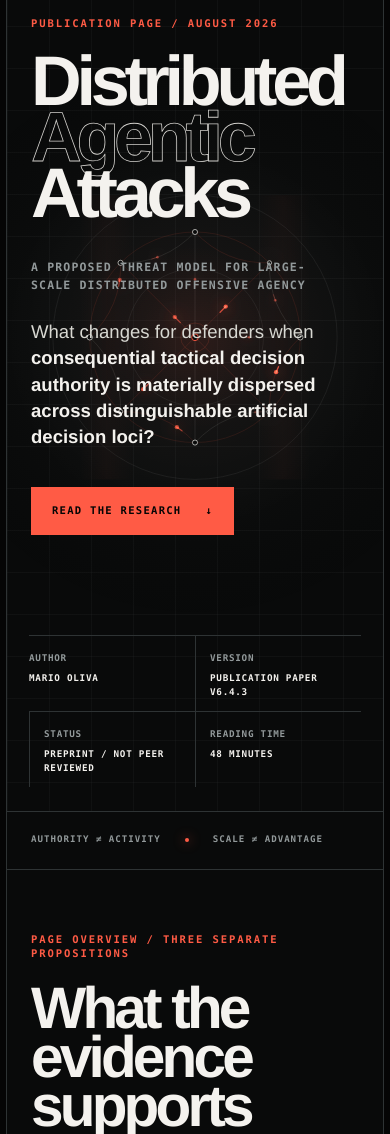
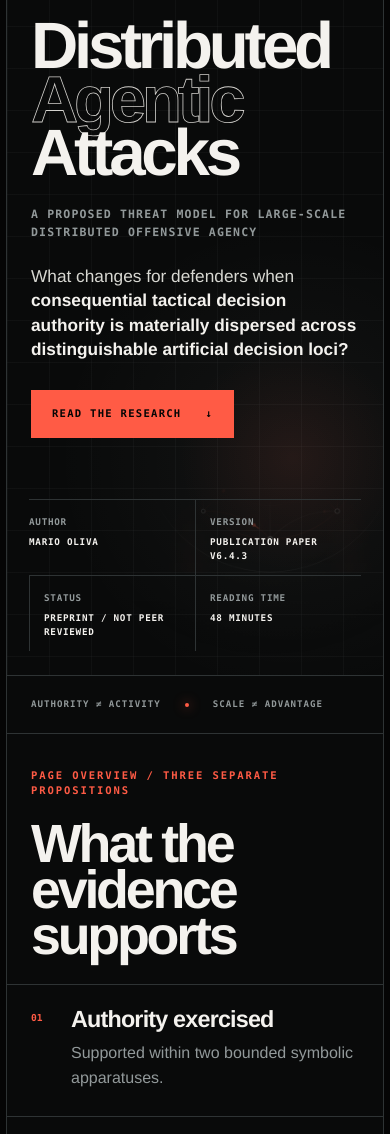
Before and after one commit to subversive01/subversive01.github.io, an Astro site: page /research/daa in a window 390 px wide. Shown: the part 168-1302 px from the top of the page. Built offline with nearby package versions, Linux system fonts and the light colour scheme; Astro itself is replaced by a stand-in of ours; animation ran at ten frames a second.

Commit message:
Polish DAA publication responsive layout

```diff
--- a/scripts/daa-publication-v6.4.3.integrity.json
+++ b/scripts/daa-publication-v6.4.3.integrity.json
@@ -1,7 +1,7 @@
 {
   "paperVersion": "Publication Paper v6.4.3",
   "canonicalPdfSha256": "f332d88c1d4395fee4c24436c1f73b4a1c4b9b968c94bb2fbc7edbfc57c07630",
-  "articleBodySha256": "ab43d63f71f649b0840d32aa68c1f35aea61d12d5760d35a02b3b486eb8e2ac8",
+  "articleBodySha256": "dd8be086154b1304a01659519900a284c9b27701c000049fca0ee873229ded56",
   "mainHeadings": [
     "Abstract",
     "1. The idea",
--- a/src/pages/research/daa/index.astro
+++ b/src/pages/research/daa/index.astro
@@ -32,10 +32,13 @@ const publishedAt = new Date("2026-08-28T00:00:00.000Z");
         />
         <div class="daa-hero-copy">
           <p class="eyebrow">Publication page / August 2026</p>
-          <h1 id="daa-title">Distributed<br /><span>Agentic</span> Attacks</h1>
+          <h1 id="daa-title">
+            <span class="daa-title-word">Distributed</span>
+            <span class="daa-title-row"><span class="daa-title-outline">Agentic</span><span class="daa-title-word">Attacks</span></span>
+          </h1>
           <p class="daa-paper-title">A Proposed Threat Model for Large-Scale Distributed Offensive Agency</p>
           <p class="daa-hook">What changes for defenders when <strong>consequential tactical decision authority is materially dispersed across distinguishable artificial decision loci?</strong></p>
-          <a class="button button-primary" href="#paper">Read the research <span aria-hidden="true">↓</span></a>
+          <a class="button button-primary" href="#abstract">Read the research <span aria-hidden="true">↓</span></a>
         </div>
         <dl class="daa-hero-meta" aria-label="Publication details">
           <div><dt>Author</dt><dd>Mario Oliva</dd></div>
@@ -60,6 +63,45 @@ const publishedAt = new Date("2026-08-28T00:00:00.000Z");
           <li><span>02</span><strong>Scaled load observed</strong><p>Demonstrated as architecture-neutral queue mechanics.</p></li>
           <li><span>03</span><strong>Distributed burden premium</strong><p>Not supported under the registered analyses.</p></li>
         </ol>
+      </section>
+
+      <article class="daa-paper" id="paper" aria-label="Canonical publication text, version 6.4.3">
+        <div class="daa-paper-layout">
+          <nav class="daa-index" aria-labelledby="daa-index-title">
+            <p id="daa-index-title">In this paper</p>
+            <span>{sections.length} sections / 48 min</span>
+            <ol>
+              {sections.map((heading, index) => (
+                <li><a href={`#${heading.slug}`}><b>{String(index + 1).padStart(2, "0")}</b>{heading.text}</a></li>
+              ))}
+              <li><a href="#sources-heading"><b>REF</b>Sources &amp; references</a></li>
+            </ol>
+          </nav>
+
+          <details class="daa-mobile-index">
+            <summary><span>In this paper</span><b>{sections.length} sections</b></summary>
+            <nav aria-label="Publication sections">
+              <ol>
+                {sections.map((heading) => <li><a href={`#${heading.slug}`}>{heading.text}</a></li>)}
+                <li><a href="#sources-heading">Sources &amp; references</a></li>
+              </ol>
+            </nav>
+          </details>
+
+          <div class="daa-prose">
+            <Content />
+          </div>
+        </div>
+      </article>
+
+      <section class="daa-references" aria-labelledby="sources-heading">
+        <details>
+          <summary>
+            <span><small>Research record / Complete bibliography</small><strong id="sources-heading">Sources &amp; references</strong></span>
+            <b>56 sources <i aria-hidden="true">＋</i></b>
+          </summary>
+          <div class="daa-reference-list"><References /></div>
+        </details>
       </section>
 
       <section class="daa-artifacts" aria-labelledby="artifacts-title">
@@ -105,46 +147,6 @@ const publishedAt = new Date("2026-08-28T00:00:00.000Z");
         </ol>
       </section>
 
-      <article class="daa-paper" id="paper" aria-label="Canonical publication text, version 6.4.3">
-        <div class="daa-paper-layout">
-          <nav class="daa-index" aria-labelledby="daa-index-title">
-            <p id="daa-index-title">In this paper</p>
-            <span>{sections.length} sections / 48 min</span>
-            <ol>
-              {sections.map((heading, index) => (
-                <li><a href={`#${heading.slug}`}><b>{String(index + 1).padStart(2, "0")}</b>{heading.text}</a></li>
-              ))}
-              <li><a href="#sources-heading"><b>REF</b>Sources &amp; references</a></li>
-            </ol>
-          </nav>
-
-          <details class="daa-mobile-index">
-            <summary><span>In this paper</span><b>{sections.length} sections</b></summary>
-            <nav aria-label="Publication sections">
-              <ol>
-                {sections.map((heading) => <li><a href={`#${heading.slug}`}>{heading.text}</a></li>)}
-                <li><a href="#sources-heading">Sources &amp; references</a></li>
-              </ol>
-            </nav>
-          </details>
-
-          <div class="daa-prose">
-            <span class="daa-canonical-label">Canonical publication text / Publication Paper v6.4.3</span>
-            <Content />
-          </div>
-        </div>
-      </article>
-
-      <section class="daa-references" aria-labelledby="sources-heading">
-        <details>
-          <summary>
-            <span><small>Research record / Complete bibliography</small><strong id="sources-heading">Sources &amp; references</strong></span>
-            <b>56 sources <i aria-hidden="true">＋</i></b>
-          </summary>
-          <div class="daa-reference-list"><References /></div>
-        </details>
-      </section>
-
       <footer class="daa-end">
         <p>Distributed Agentic Attacks / Publication Paper v6.4.3</p>
         <a href="/research/">Return to Research <span aria-hidden="true">↗</span></a>
@@ -159,7 +161,7 @@ const publishedAt = new Date("2026-08-28T00:00:00.000Z");
   .daa-hero {
     position: relative;
     display: grid;
-    min-height: min(980px, calc(100svh - 76px));
+    min-height: min(880px, calc(100svh - 76px));
     overflow: hidden;
     isolation: isolate;
     border-bottom: 1px solid var(--line);
@@ -170,33 +172,42 @@ const publishedAt = new Date("2026-08-28T00:00:00.000Z");
     background-size: 42px 42px;
   }
 
+  :global(.daa-hero .signal-lattice__fallback),
+  :global(.daa-hero .signal-lattice__canvas) {
+    -webkit-mask-image: linear-gradient(90deg, transparent 0 52%, #000 72%);
+    mask-image: linear-gradient(90deg, transparent 0 52%, #000 72%);
+  }
+
   .daa-hero-copy {
     position: relative;
     z-index: 2;
     align-self: center;
     width: min(100%, 1240px);
-    padding: clamp(108px, 14vh, 170px) var(--page-pad) clamp(190px, 23vh, 260px);
+    padding: clamp(84px, 10vh, 120px) var(--page-pad) clamp(148px, 17vh, 190px);
     pointer-events: none;
   }
 
   .daa-hero-copy h1 {
+    display: grid;
     max-width: 1100px;
     margin: 0;
     font-size: clamp(4.4rem, min(10vw, 13vh), 10.8rem);
     font-weight: 760;
     line-height: .8;
     letter-spacing: -.075em;
-    text-wrap: balance;
   }
 
-  .daa-hero-copy h1 span {
+  .daa-title-word,
+  .daa-title-row { display: block; }
+  .daa-title-row { display: flex; align-items: baseline; gap: .12em; white-space: nowrap; }
+  .daa-hero-copy h1 .daa-title-outline {
     color: transparent;
     -webkit-text-stroke: 1px rgba(244, 242, 238, .86);
   }
 
   .daa-paper-title {
     max-width: 820px;
-    margin: 38px 0 0;
+    margin: 30px 0 0;
     color: var(--muted);
     font: 680 clamp(.72rem, 1vw, .9rem)/1.55 var(--mono);
     letter-spacing: .1em;
@@ -205,14 +216,14 @@ const publishedAt = new Date("2026-08-28T00:00:00.000Z");
 
   .daa-hook {
     max-width: 880px;
-    margin: 30px 0 0;
+    margin: 24px 0 0;
     color: var(--paper);
     font-size: clamp(1.25rem, 2.15vw, 2rem);
     line-height: 1.42;
   }
 
   .daa-hook strong { color: var(--white); font-weight: 720; }
-  .daa-hero-copy .button { margin-top: 36px; pointer-events: auto; }
+  .daa-hero-copy .button { margin-top: 30px; pointer-events: auto; }
 
   .daa-hero-meta {
     position: absolute;
@@ -250,15 +261,15 @@ const publishedAt = new Date("2026-08-28T00:00:00.000Z");
   .daa-signal-strip i { width: 4px; height: 4px; flex: 0 0 auto; border-radius: 50%; background: var(--signal); box-shadow: 0 0 12px var(--signal); }
 
   .daa-results { border-bottom: 1px solid var(--line); }
-  .daa-results > header { padding: clamp(62px, 8vw, 120px) var(--page-pad) clamp(44px, 6vw, 82px); }
-  .daa-results h2 { max-width: 1000px; margin: 0; font-size: clamp(3.2rem, 7vw, 8.3rem); line-height: .84; letter-spacing: -.065em; }
+  .daa-results > header { padding: clamp(46px, 5vw, 72px) var(--page-pad) clamp(32px, 4vw, 50px); }
+  .daa-results h2 { max-width: 900px; margin: 0; font-size: clamp(3.2rem, 5.5vw, 6.2rem); line-height: .86; letter-spacing: -.06em; }
   .daa-results ol { display: grid; grid-template-columns: repeat(3, 1fr); margin: 0; padding: 0; border-top: 1px solid var(--line); list-style: none; }
-  .daa-results li { min-height: 280px; padding: clamp(34px, 4vw, 64px); }
+  .daa-results li { min-height: 210px; padding: clamp(30px, 3vw, 46px); }
   .daa-results li + li { border-left: 1px solid var(--line); }
-  .daa-results li > span { display: block; margin-bottom: clamp(54px, 7vw, 96px); color: var(--signal); font: 700 .6rem/1 var(--mono); }
-  .daa-results strong { display: block; font-size: clamp(1.6rem, 2.7vw, 3.2rem); line-height: .94; letter-spacing: -.04em; }
+  .daa-results li > span { display: block; margin-bottom: clamp(28px, 3vw, 42px); color: var(--signal); font: 700 .6rem/1 var(--mono); }
+  .daa-results strong { display: block; font-size: clamp(1.55rem, 2.2vw, 2.55rem); line-height: .98; letter-spacing: -.035em; }
   .daa-results li:last-child strong { color: var(--signal); }
-  .daa-results li p { max-width: 380px; margin: 24px 0 0; color: var(--muted); line-height: 1.62; }
+  .daa-results li p { max-width: 380px; margin: 17px 0 0; color: var(--muted); line-height: 1.55; }
 
   .daa-artifacts {
     display: grid;
@@ -311,8 +322,17 @@ const publishedAt = new Date("2026-08-28T00:00:00.000Z");
   }
 
   :global(.daa-prose > *) { max-width: 760px; }
-  .daa-canonical-label { display: block; margin-bottom: 38px; color: var(--signal); font: 700 .6rem/1.45 var(--mono); letter-spacing: .1em; text-transform: uppercase; }
-  :global(.daa-prose > p:first-of-type) { max-width: 900px; color: var(--white); font: 560 clamp(1.55rem, 2.6vw, 2.55rem)/1.4 var(--sans); letter-spacing: -.025em; }
+  :global(.daa-prose .publication-context) { max-width: 900px; margin: 0 0 36px; border-top: 1px solid var(--line); border-bottom: 1px solid var(--line); }
+  :global(.daa-prose .publication-context > summary) { display: flex; min-height: 56px; align-items: center; gap: 14px; color: var(--paper); cursor: pointer; list-style: none; }
+  :global(.daa-prose .publication-context > summary::-webkit-details-marker) { display: none; }
+  :global(.daa-prose .publication-context > summary span),
+  :global(.daa-prose .publication-context > summary small) { font: 700 .6rem/1.4 var(--mono); letter-spacing: .1em; text-transform: uppercase; }
+  :global(.daa-prose .publication-context > summary span) { color: var(--signal); }
+  :global(.daa-prose .publication-context > summary small) { color: var(--muted); }
+  :global(.daa-prose .publication-context > summary::after) { margin-left: auto; color: var(--signal); font: 400 1.15rem/1 var(--sans); content: "＋"; }
+  :global(.daa-prose .publication-context[open] > summary::after) { content: "−"; }
+  :global(.daa-prose .publication-context-body) { padding: 26px 0 10px; border-top: 1px solid var(--line); }
+  :global(.daa-prose .publication-context-body p) { max-width: 820px; color: var(--muted); font: 400 clamp(.98rem, 1.1vw, 1.08rem)/1.72 Georgia, "Times New Roman", serif; }
   :global(.daa-prose h2) { max-width: 980px; margin: 2.2em 0 .72em; padding-top: .32em; scroll-margin-top: 28px; font-size: clamp(3.2rem, 5.8vw, 6.8rem); line-height: .88; letter-spacing: -.062em; overflow-wrap: anywhere; hyphens: auto; }
   :global(.daa-prose h2::before) { display: block; width: 42px; height: 2px; margin-bottom: 22px; background: var(--signal); content: ""; }
   :global(.daa-prose h2:first-of-type) { margin-top: 1.5em; }
@@ -427,11 +447,25 @@ const publishedAt = new Date("2026-08-28T00:00:00.000Z");
   }
 
   @media (max-width: 820px) {
-    .daa-hero { min-height: min(880px, calc(100svh - 68px)); }
-    .daa-hero-copy { align-self: start; padding: 116px 24px 250px; }
-    .daa-hero-copy h1 { font-size: clamp(4rem, 19vw, 7.2rem); }
-    .daa-paper-title { max-width: 84%; }
-    .daa-hook { max-width: 88%; font-size: 1.16rem; }
+    .daa-hero { min-height: min(800px, calc(100svh - 68px)); }
+    :global(.daa-hero .signal-lattice) {
+      --lattice-center-x: 76%;
+      --lattice-center-y: 72%;
+      --lattice-radius: min(24cqw, 15cqh, 112px);
+    }
+    :global(.daa-hero .signal-lattice__fallback),
+    :global(.daa-hero .signal-lattice__canvas) {
+      opacity: .42;
+      -webkit-mask-image: linear-gradient(180deg, transparent 0 54%, #000 76%);
+      mask-image: linear-gradient(180deg, transparent 0 54%, #000 76%);
+    }
+    :global(.daa-hero .signal-lattice__canvas) { transform: translate(20%, 22%) scale(.9); transform-origin: center; }
+    .daa-hero-copy { align-self: start; padding: 88px 24px 190px; }
+    .daa-hero-copy h1 { font-size: clamp(3.8rem, 17vw, 6.4rem); line-height: .82; letter-spacing: -.065em; }
+    .daa-title-row { display: grid; gap: 0; white-space: normal; }
+    .daa-paper-title { max-width: 100%; margin-top: 26px; }
+    .daa-hook { max-width: 100%; margin-top: 22px; font-size: 1.08rem; line-height: 1.42; }
+    .daa-hero-copy .button { margin-top: 28px; }
     .daa-hero-meta { right: 22px; bottom: 24px; left: 22px; grid-template-columns: repeat(2, 1fr); }
     .daa-hero-meta div { min-height: 72px; padding: 15px 14px 12px 0; }
     .daa-hero-meta div + div { padding-left: 14px; }
@@ -441,9 +475,12 @@ const publishedAt = new Date("2026-08-28T00:00:00.000Z");
     .daa-signal-strip span:nth-of-type(n + 3),
     .daa-signal-strip i:nth-of-type(n + 2) { display: none; }
     .daa-results ol { grid-template-columns: 1fr; }
-    .daa-results li { min-height: 240px; }
+    .daa-results > header { padding: 44px 24px 32px; }
+    .daa-results li { min-height: 0; padding: 28px 34px 30px; }
     .daa-results li + li { border-top: 1px solid var(--line); border-left: 0; }
-    .daa-results li > span { margin-bottom: 54px; }
+    .daa-results li > span { margin-bottom: 22px; }
+    .daa-results strong { font-size: 1.62rem; }
+    .daa-results li p { margin-top: 13px; }
     .daa-artifacts { grid-template-columns: 1fr; }
     .daa-artifacts > header { padding: 58px 24px 50px; }
     .daa-artifacts ol { border-top: 1px solid var(--line); border-left: 0; }
@@ -461,8 +498,10 @@ const publishedAt = new Date("2026-08-28T00:00:00.000Z");
     .daa-mobile-index ol { margin: 0; padding: 0; list-style: none; }
     .daa-mobile-index li { border-top: 1px solid var(--line); }
     .daa-mobile-index a { display: block; padding: 12px 0; color: var(--muted); font: 650 .62rem/1.4 var(--mono); text-decoration: none; text-transform: uppercase; }
-    .daa-prose { padding: 62px 24px 94px; border-left: 0; }
+    .daa-prose { padding: 34px 24px 94px; border-left: 0; }
+    :global(.daa-prose .publication-context) { margin-bottom: 28px; }
     :global(.daa-prose h2) { font-size: clamp(3rem, 14vw, 5.2rem); }
+    :global(.daa-prose h2:first-of-type) { margin-top: 1.1em; }
     :global(.daa-prose h3) { font-size: clamp(2rem, 9.8vw, 3.2rem); }
     :global(.daa-prose table) { display: block; max-width: 100%; overflow-x: auto; overscroll-behavior-inline: contain; -webkit-overflow-scrolling: touch; }
     :global(.daa-prose th),
@@ -474,12 +513,17 @@ const publishedAt = new Date("2026-08-28T00:00:00.000Z");
   }
 
   @media (max-width: 440px) {
-    .daa-hero-copy { padding-bottom: 276px; }
-    .daa-hero-copy h1 { font-size: clamp(3.7rem, 18vw, 5.2rem); }
-    .daa-hero-copy h1 span { -webkit-text-stroke-width: .8px; }
-    .daa-hook { margin-top: 24px; }
-    .daa-results > header { padding-right: 24px; padding-left: 24px; }
-    .daa-results h2 { font-size: clamp(3rem, 15vw, 4.4rem); }
+    .daa-hero-copy { padding-top: 82px; padding-bottom: 184px; }
+    .daa-hero-copy h1 { font-size: clamp(3.45rem, 16.8vw, 4.35rem); }
+    .daa-hero-copy h1 .daa-title-outline { -webkit-text-stroke-width: .8px; }
+    .daa-results h2 { font-size: clamp(3rem, 13.8vw, 4rem); }
+    .daa-results > header { padding: 34px 24px 26px; }
+    .daa-results li { display: grid; grid-template-columns: 28px minmax(0, 1fr); gap: 10px 12px; padding: 23px 24px 25px; }
+    .daa-results li > span { grid-row: 1 / span 2; margin: 5px 0 0; }
+    .daa-results strong,
+    .daa-results li p { grid-column: 2; }
+    .daa-results strong { font-size: 1.46rem; }
+    .daa-results li p { margin: 0; }
     .daa-references details > summary { min-height: 230px; flex-direction: column; align-items: flex-start; justify-content: center; }
     .daa-references summary > b { align-self: auto; }
   }
@@ -487,6 +531,10 @@ const publishedAt = new Date("2026-08-28T00:00:00.000Z");
   @media (max-width: 340px) {
     .daa-signal-strip span:nth-of-type(n + 2),
     .daa-signal-strip i { display: none; }
+  }
+
+  @media (min-width: 740px) and (max-width: 820px) {
+    .daa-title-row { display: flex; gap: .12em; white-space: nowrap; }
   }
 
   @media (prefers-reduced-motion: reduce) {
@@ -530,6 +578,8 @@ const publishedAt = new Date("2026-08-28T00:00:00.000Z");
     :global(.daa-prose blockquote) { break-inside: avoid; }
     :global(.daa-prose table) { display: table; overflow: visible; }
     :global(.daa-prose .publication-figure) { break-inside: avoid; }
+    :global(.daa-prose .publication-context > summary) { display: none; }
+    :global(.daa-prose .publication-context:not([open]) > *:not(summary)) { display: block; }
     .daa-references { background: #fff; }
     .daa-references details:not([open]) > *:not(summary) { display: block; }
     .daa-reference-list { padding: 0; columns: 1; }
--- a/src/styles/global.css
+++ b/src/styles/global.css
@@ -542,6 +542,11 @@ button:focus-visible {
   .site-footer dl { grid-column: 1 / -1; grid-row: 2; }
 }
 
+@media (max-width: 860px) {
+  .masthead { grid-template-columns: 1fr auto; }
+  .masthead-status { display: none; }
+}
+
 @media (max-width: 760px) {
   .research-shell { width: calc(100% - 12px); }
   .masthead { grid-template-columns: 1fr auto; min-height: 68px; padding: 0 18px; }
@@ -611,6 +616,7 @@ button:focus-visible {
 
 @media (max-width: 340px) {
   .masthead { padding: 0 8px; }
+  .brand span { display: none; }
   .masthead nav { gap: 8px; }
 }
 
```
Also changed, not shown: scripts/validate-build.mjs (+13 -0 lines), src/content/daa/article.md (+7 -3 lines).
